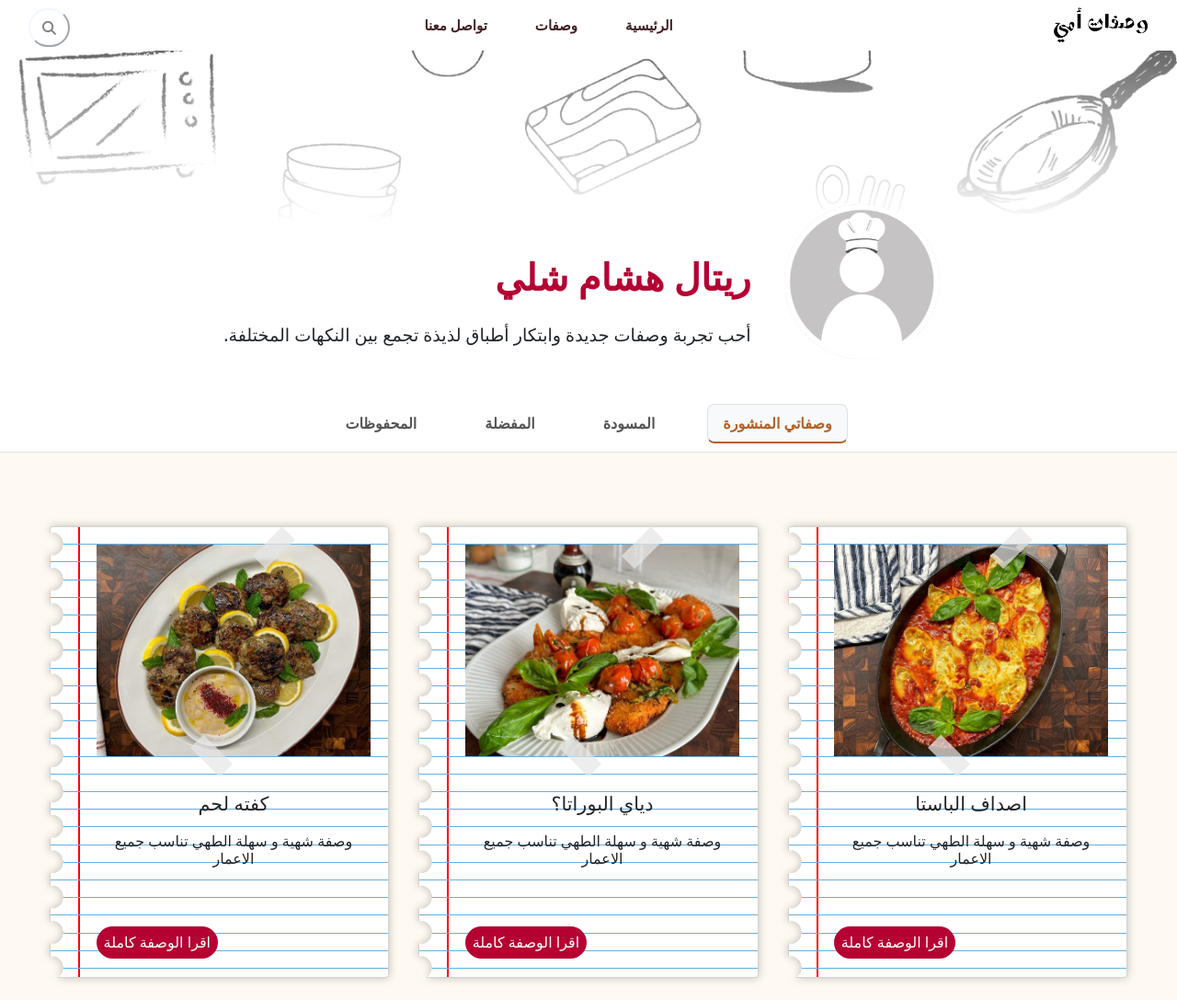
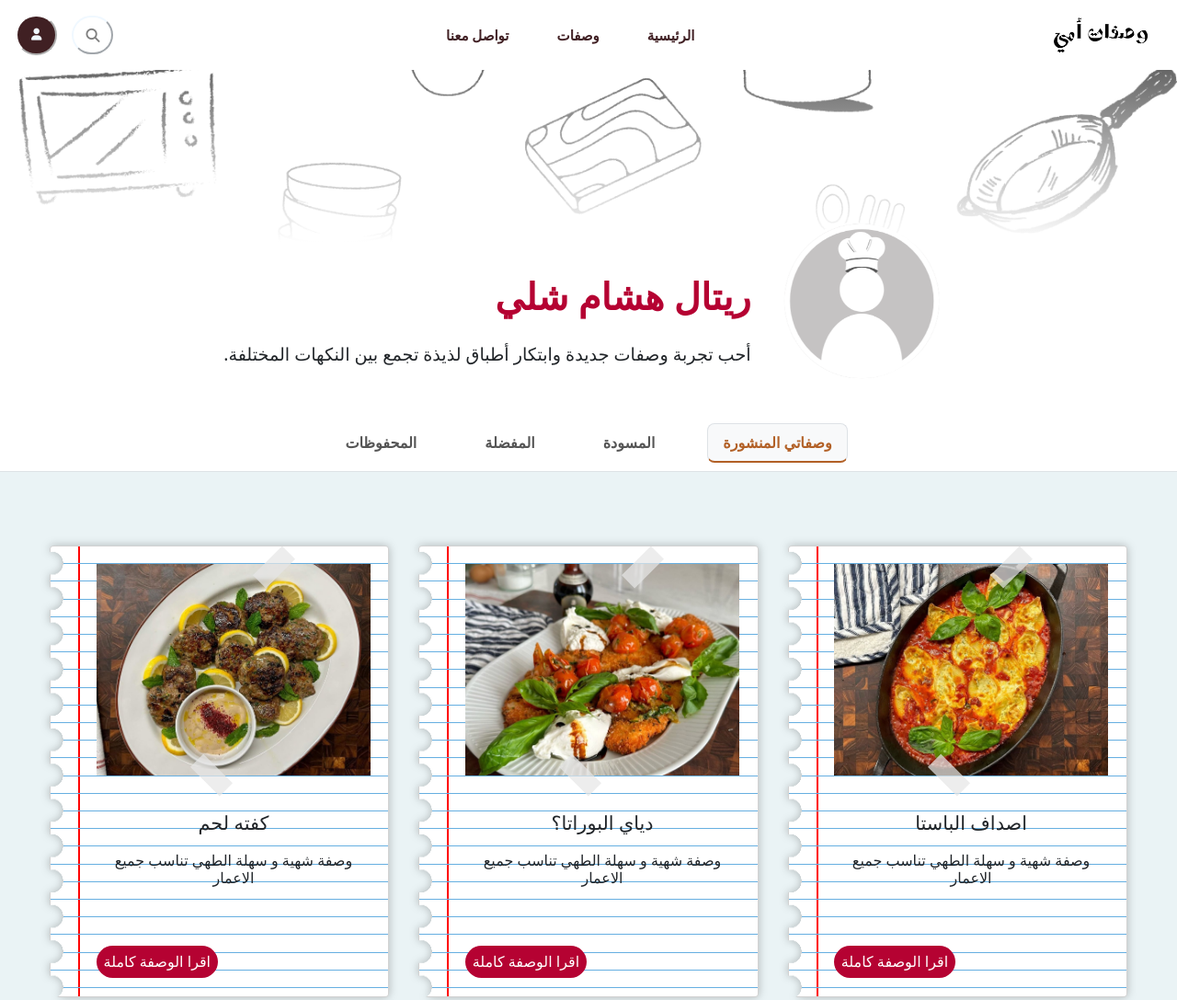
Before and after one commit to RawanTallha/Mummy-s_Yummys, a plain HTML site: page profile.html in a window 1280 px wide. Shown: the top 1087 px of the page at 92% size. Drawn offline with nearby package versions, Linux system fonts and the light colour scheme.

Commit message:
pushing so i can pull

```diff
--- a/CSS/profile.css
+++ b/CSS/profile.css
@@ -8,13 +8,14 @@ body{
     overflow-x: hidden;
 }
 
+/* NAVBAR */
 nav {
     direction: rtl;
     text-align: right;
     position: sticky;
     top: 0;
     /* background-color: #66afe1; */
-    background-color: rgba(255, 255, 255, 0.66);
+    background-color: rgba(255, 255, 255, 0.405);
     z-index: 1000;
     display: flex;
     align-items: center;
@@ -66,12 +67,34 @@ nav a:hover {
     margin-left: 1%;
 }
 
+.custom-button {
+    font-size: 13px;
+    color: aliceblue;
+    background-color: rgba(45, 9, 13, 0.905);
+    font-weight: bold;
+    border-radius: 80px;
+    border-color: rgb(255, 255, 255);
+    padding: 10px 15px 10px 15px;
+    /* padding: 8px 18px 8px 18px; */
+}
+
+.custom-button:hover {
+    background-color: rgb(206, 205, 205);
+    color: rgba(45, 9, 13, 0.905);
+}
+
 .search-container {
+    /* background-color: #38120a; */
     display: flex;
     justify-content: center;
     align-items: center;
-    padding-left: 30px;
-    padding-top: 5px;
+}
+
+.search-bar {
+    border-radius: 80px;
+    font-size: 13px;
+    padding: 8px 15px;
+    width: 90%;
 }
 
 .custom-search {
@@ -81,6 +104,7 @@ nav a:hover {
     background-color: #ffffff;
     border-color: aliceblue;
     padding: 8px 13px 8px 13px;
+    /* padding: 8px 18px 8px 18px; */
 }
 
 .custom-search:hover {
@@ -176,7 +200,7 @@ header{
 
 /* -----------------my recpies tab-------------- */
   .Recipe-page {
-    background-color: #fffaf1;
+    background-color: #519faf1f;
     margin: 0;
     width: 100%;
     padding: 5% 3%;
--- a/profile.html
+++ b/profile.html
@@ -29,17 +29,22 @@
 
         <!-- Center: Links -->
         <div class="nav-center">
-            <a href="index.html">الرئيسية</a>
-            <a href="index.html#Recipe-page">وصفات</a>
+            <a href="#Home-page">الرئيسية</a>
+            <a href="#Recipe-page">وصفات</a>
             <a href="#contact">تواصل معنا</a>
         </div>
 
+
+        <!-- Leftmost: Buttons -->
         <div class="nav-left">
             <div class="search-container">
                 <button class="custom-search">
                     <i class="fa-solid fa-magnifying-glass"></i>
                 </button>
             </div>
+            <a href="login.html">
+                <button class="custom-button"><i class="fa-solid fa-user"></i></button>
+            </a>
         </div>
 
     </nav>
```
